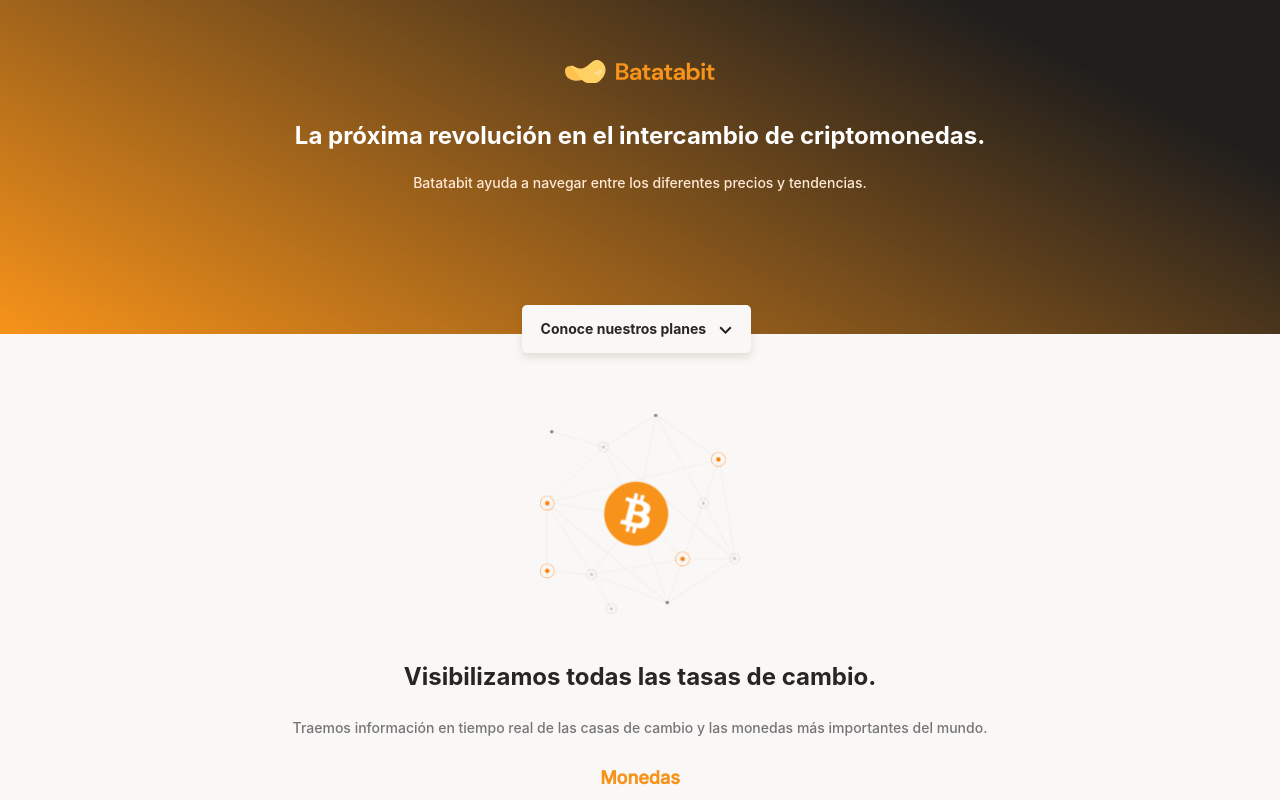
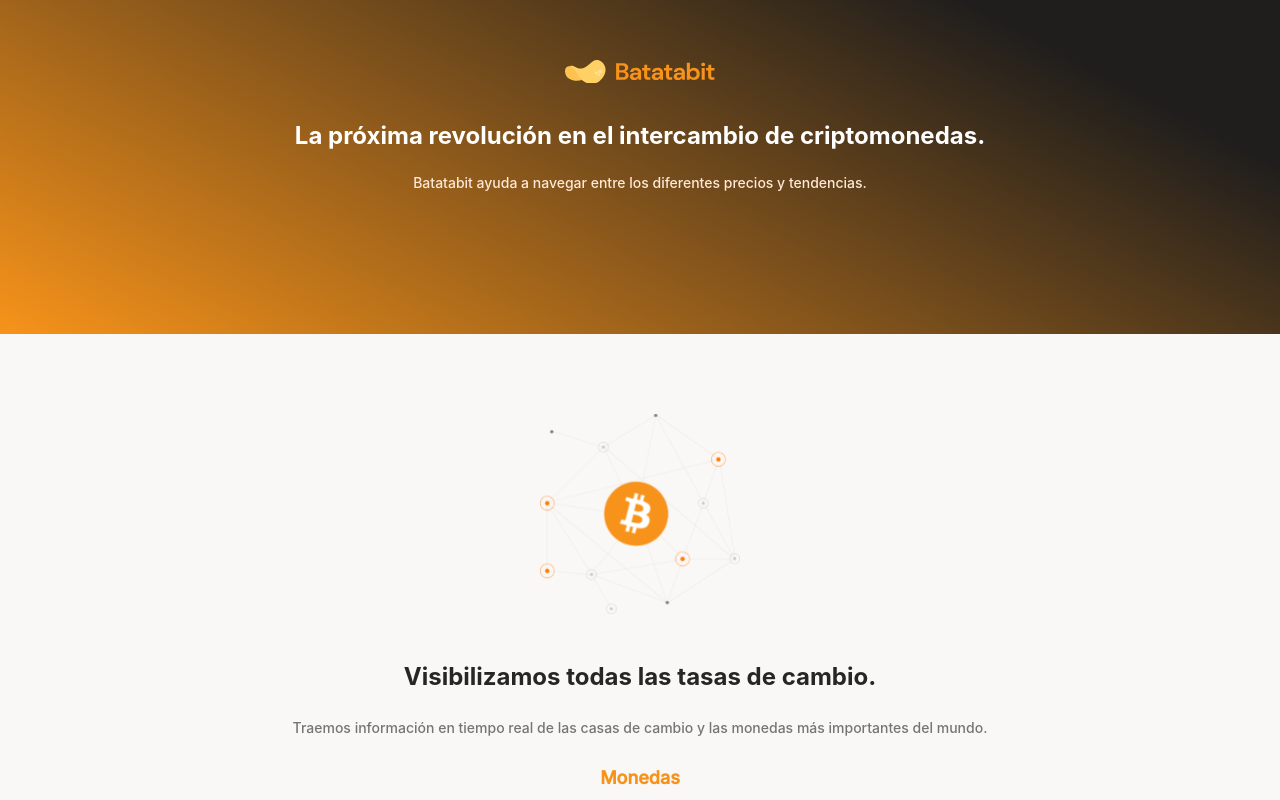
Before and after one commit to MatiasCeb/mobileFirst, a React (Create React App) app: page / in a window 1280 px wide. Shown: the top 800 px of the page. Built offline with nearby package versions, Linux system fonts and the light colour scheme.

Commit message:
Netlify 3

```diff
--- a/src/components/Header.js
+++ b/src/components/Header.js
@@ -9,7 +9,6 @@
             <div className="header--title-container">
                 <h1 className="header--title-h1">La próxima revolución en el intercambio de criptomonedas.</h1>
                 <p className="header--title-p">Batatabit ayuda a navegar entre los diferentes precios y tendencias.</p>
-                <a href="#" className="header--button">Conoce nuestros planes <span className="header--button-span"></span></a>
             </div>
         </div>
     )
```
